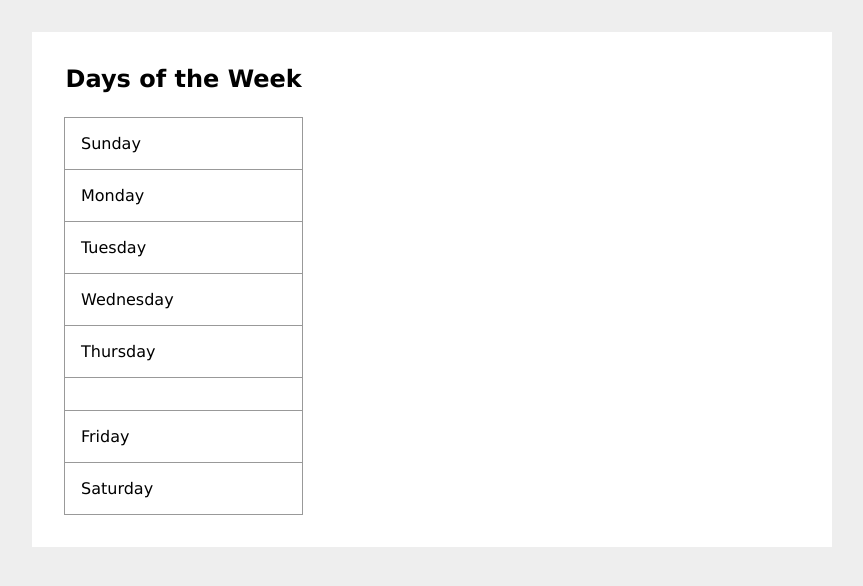
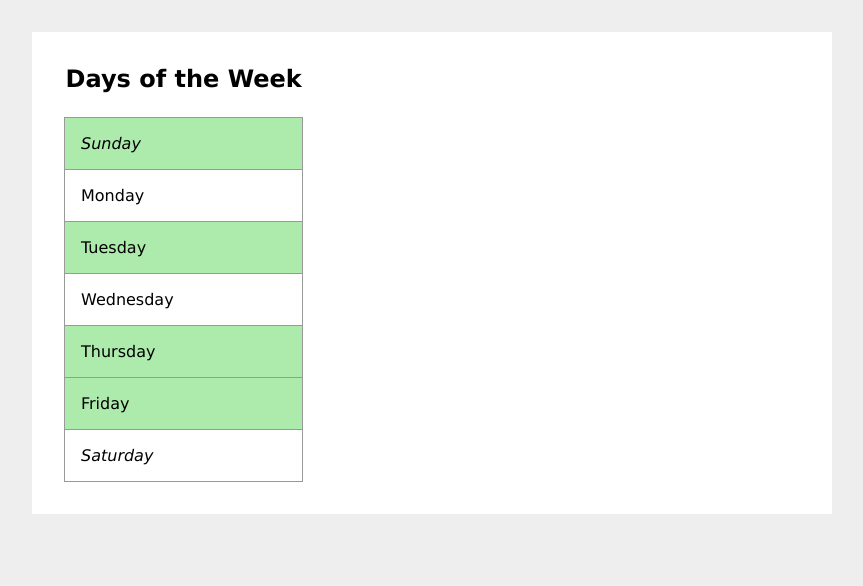
Before and after one commit to KatieMFritz/codelab-advanced-css-selectors, a plain HTML site: page index.html in a window 1280 px wide. Shown: the whole page, without its empty margins (208-1071 px from the left). Drawn offline with Linux system fonts and the light colour scheme.

Commit message:
table styles

```diff
--- a/style.css
+++ b/style.css
@@ -28,3 +28,22 @@ tbody > tr > td {
   border: 1px #999 solid;
   padding: 1em;
 }
+
+/****************************************
+PROJECT REQUIREMENTS
+****************************************/
+td:empty {
+  display: none;
+}
+
+tbody > tr > td:hover {
+  font-weight: 700;
+}
+
+tbody > tr:nth-child(2n+1) {
+  background-color: #adebad;
+}
+
+tbody > tr:first-child, tbody > tr:last-child {
+  font-style: italic;
+}
```
Also changed, not shown: index.html (+1 -2 lines).
